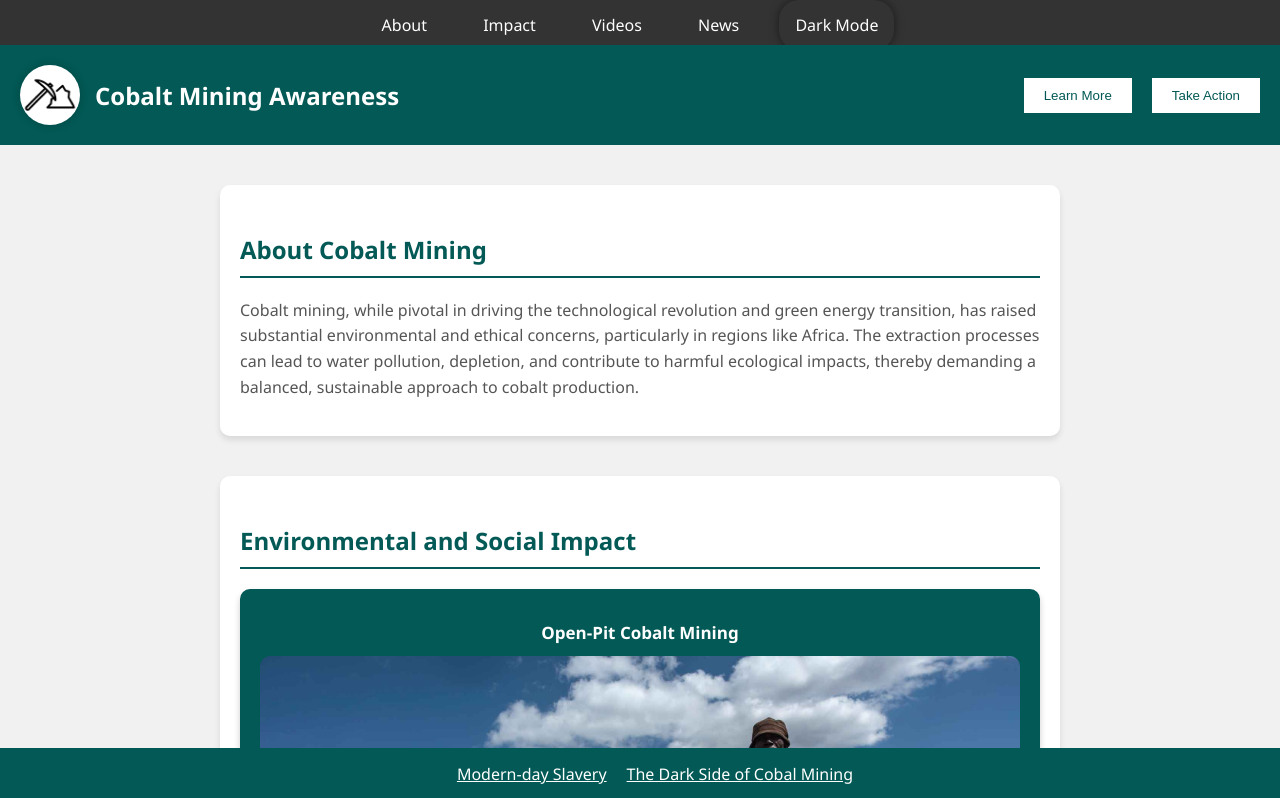
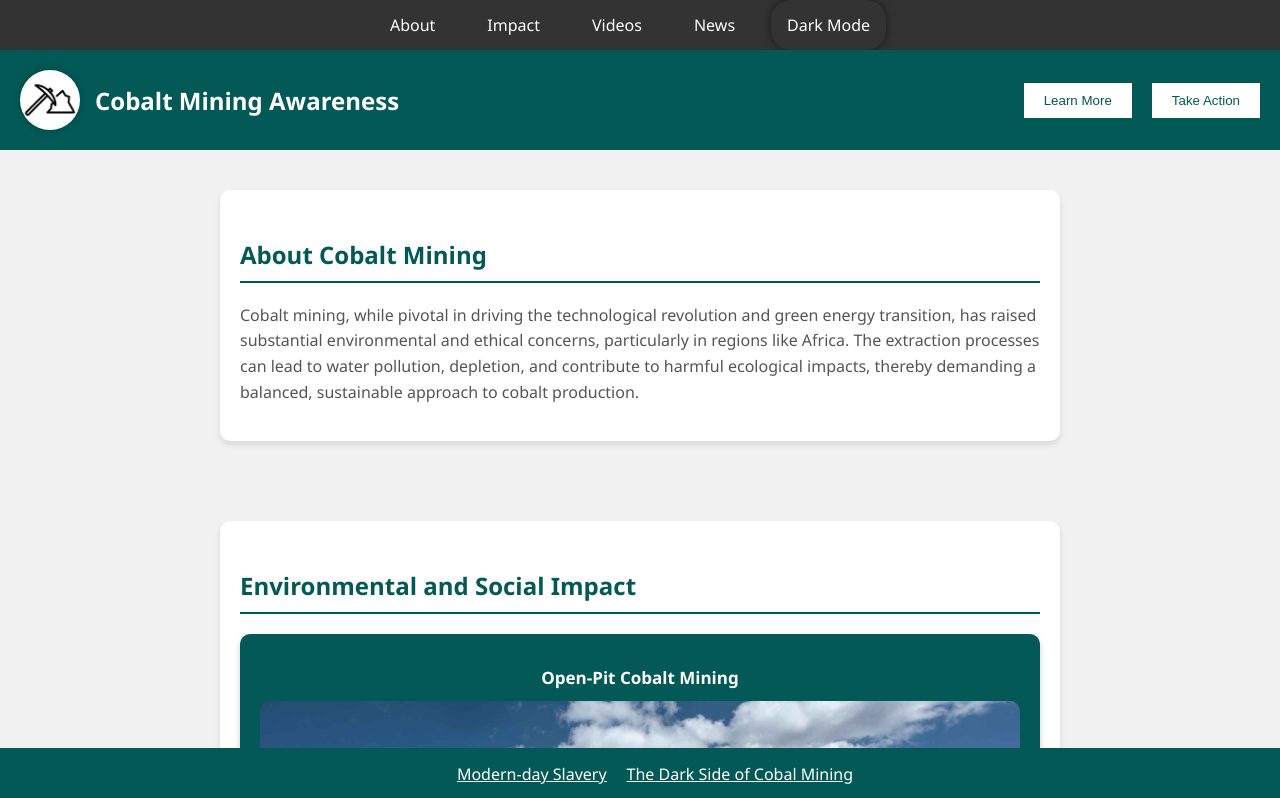
Before and after one commit to DavidEValdes/cobalt-mining-awareness, a plain HTML site: page index.html in a window 1280 px wide. Shown: the top 798 px of the page. Drawn offline with Linux system fonts and the light colour scheme.

Commit message:
Fixed Navbar adjusting with screens correctly

```diff
--- a/script.js
+++ b/script.js
@@ -1,3 +1,16 @@
+
+
+/* Makes sure that NavBar doesnt cover Title*/
+
+window.addEventListener('load', adjustPaddingTop);
+window.addEventListener('resize', adjustPaddingTop);
+
+function adjustPaddingTop() {
+    const navbarHeight = document.querySelector('.navbar').offsetHeight;
+    document.body.style.paddingTop = `${navbarHeight}px`;
+}
+
+
 document.addEventListener('DOMContentLoaded', function () {
 
   // Close modal button
--- a/style.css
+++ b/style.css
@@ -1,5 +1,7 @@
 /* Basic Styling */
 body {
+    display: flex;
+    flex-direction: column;
     padding-top: 45px;
     margin: 0;
     font-family: 'Segoe UI', Tahoma, Geneva, Verdana, sans-serif;
@@ -34,8 +36,11 @@ a:hover {
 
 
 
-/* Navigation Bar Styling */
+/* Updated Navigation Bar Styling */
 .navbar {
+    display: flex;
+    justify-content: center;
+    flex-wrap: wrap;
     list-style-type: none;
     margin: 0;
     padding: 0;
@@ -45,17 +50,15 @@ a:hover {
     top: 0;
     width: 100%;
     text-align: center;
-   height: 45px;
-
 }
 
 .navbar li {
-    display: inline;
-    margin-right: 20px;
+    /* Removed display: inline; allowing flexbox to control the layout */
+    margin-right: 20px; /* Adjust as necessary */
 }
 
 .navbar li a {
-    display: inline-block;
+    display: block; /* Ensures the links are properly clickable and can fill the flex container */
     color: white;
     text-align: center;
     padding: 14px 16px;
@@ -66,7 +69,6 @@ a:hover {
     background-color: #ddd;
     color: #025955;
 }
-
 
 
 
```
